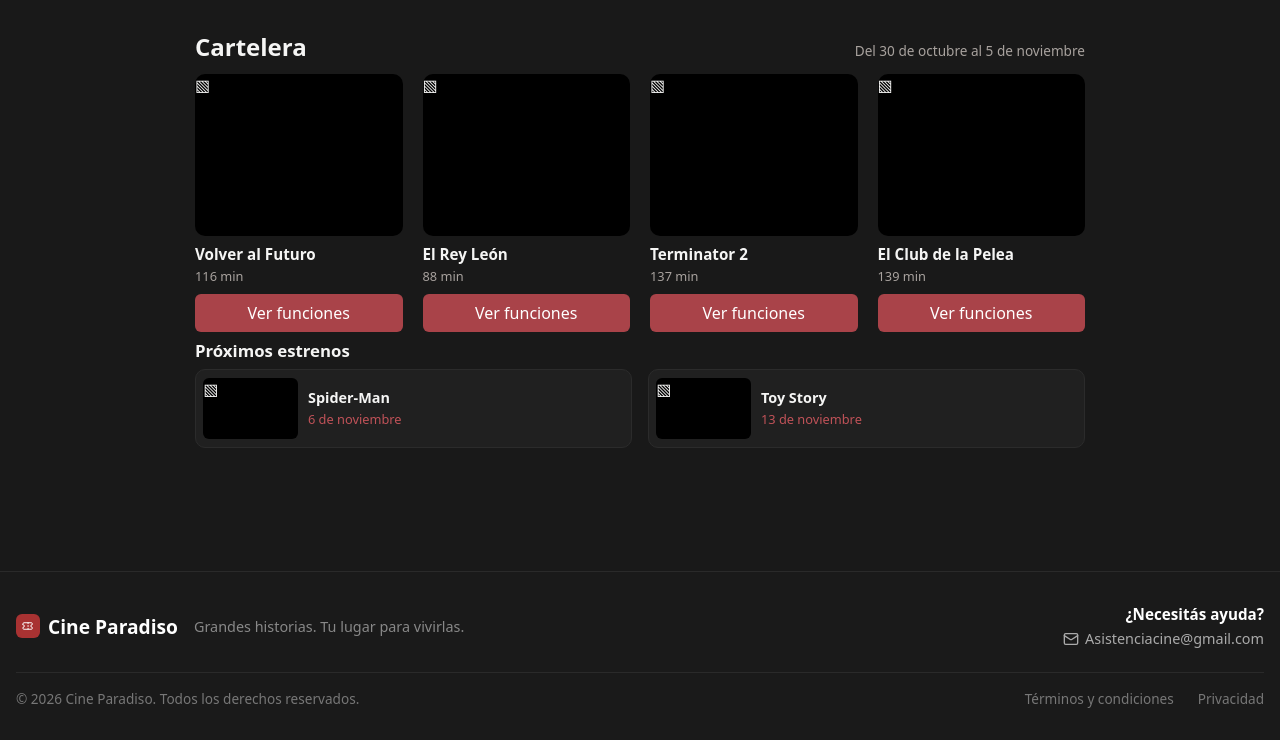
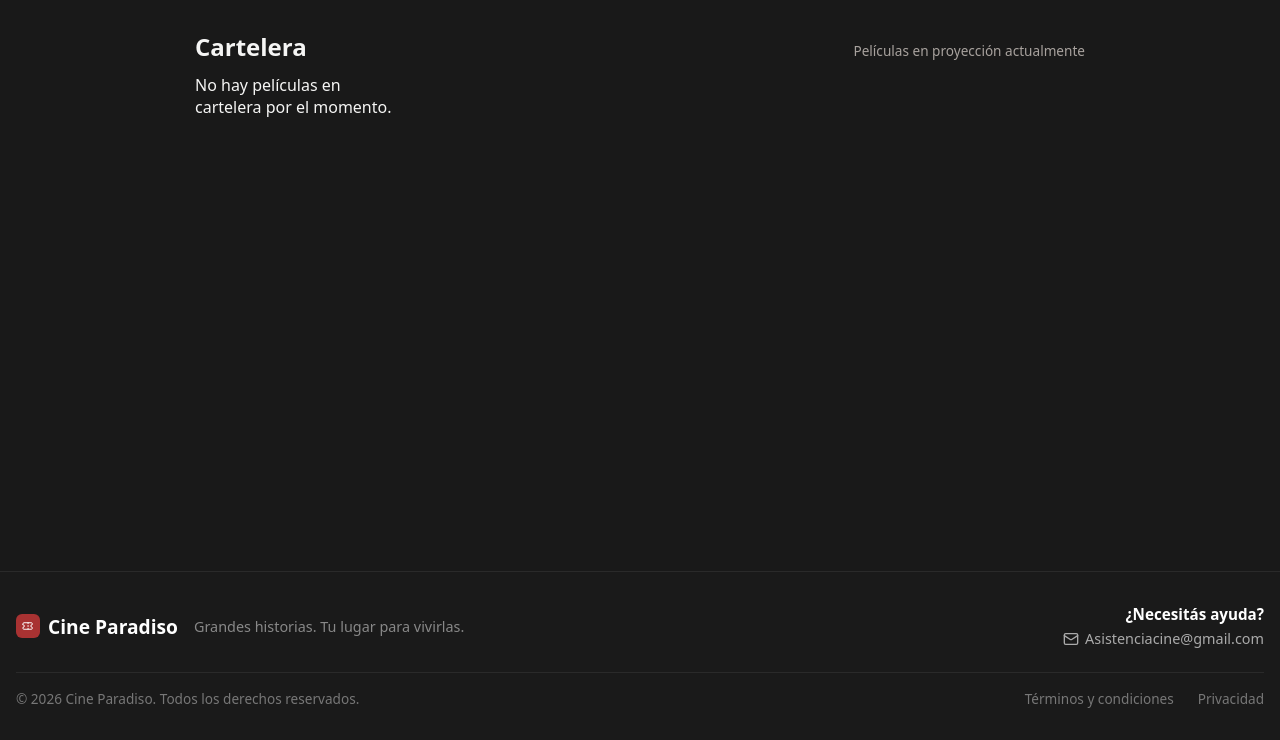
Before and after one commit to NahuelGz1/Frontend-Web, a Flask app: template templates/cliente/cartelera.html in a window 1280 px wide. Shown: the part 60-800 px from the top of the page. Run offline with Flask 3, Linux system fonts and the light colour scheme; the template is opened without the code that fills it, so the values that code supplies are empty.

Commit message:
refactor: modifico template cartelera

```diff
--- a/templates/cliente/cartelera.html
+++ b/templates/cliente/cartelera.html
@@ -4,7 +4,6 @@
 
 {% block content %}
 {% set peliculas_cartelera = peliculas|default([], true) %}
-{% set estrenos_cartelera = proximos_estrenos|default([], true) %}
 
 {% macro poster_image(movie, title) %}
 {% set image_url = movie.poster_url|default('', true) %}
@@ -23,7 +22,7 @@
 <div class="cartelera-page">
     <div class="section-head">
         <h1>Cartelera</h1>
-        <p class="cartelera-fechas">Del 30 de octubre al 5 de noviembre</p>
+        <p class="cartelera-fechas">Películas en proyección actualmente</p>
     </div>
 
     <section class="cartelera-grid" aria-label="Películas en cartelera">
@@ -42,59 +41,8 @@
         </article>
         {% endfor %}
         {% else %}
-        <!-- Mockup dinámico de prueba sin imágenes locales fijas -->
-        <article class="poster-card">
-            <div class="poster-placeholder" role="img" aria-label="Afiche Volver al Futuro">▧</div>
-            <h3>Volver al Futuro</h3>
-            <p>116 min</p>
-            <a href="{{ url_for('cliente_views.detalle_pelicula', pelicula_id=1) }}" class="btn-primary btn-block">Ver funciones</a>
-        </article>
-        <article class="poster-card">
-            <div class="poster-placeholder" role="img" aria-label="Afiche El Rey León">▧</div>
-            <h3>El Rey León</h3>
-            <p>88 min</p>
-            <a href="{{ url_for('cliente_views.detalle_pelicula', pelicula_id=2) }}" class="btn-primary btn-block">Ver funciones</a>
-        </article>
-        <article class="poster-card">
-            <div class="poster-placeholder" role="img" aria-label="Afiche Terminator 2">▧</div>
-            <h3>Terminator 2</h3>
-            <p>137 min</p>
-            <a href="{{ url_for('cliente_views.detalle_pelicula', pelicula_id=3) }}" class="btn-primary btn-block">Ver funciones</a>
-        </article>
-        <article class="poster-card">
-            <div class="poster-placeholder" role="img" aria-label="Afiche El Club de la Pelea">▧</div>
-            <h3>El Club de la Pelea</h3>
-            <p>139 min</p>
-            <a href="{{ url_for('cliente_views.detalle_pelicula', pelicula_id=4) }}" class="btn-primary btn-block">Ver funciones</a>
-        </article>
+        <p class="text-muted">No hay películas en cartelera por el momento.</p>
         {% endif %}
-    </section>
-
-    <section class="home-section">
-        <div class="section-head">
-            <h2>Próximos estrenos</h2>
-        </div>
-        <div class="upcoming-grid">
-            {% if estrenos_cartelera %}
-            {% for estreno in estrenos_cartelera %}
-            {% set titulo = estreno.titulo|default(estreno.title|default('Película', true), true) %}
-            {% set fecha = estreno.fecha_estreno|default(estreno.release_date|default('Próximamente', true), true) %}
-            <article class="movie-item card">
-                {{ poster_image(estreno, titulo) }}
-                <div><strong>{{ titulo }}</strong><span class="date">{{ fecha }}</span></div>
-            </article>
-            {% endfor %}
-            {% else %}
-            <article class="movie-item card">
-                <div class="poster-placeholder" role="img" aria-label="Afiche Spider-Man">▧</div>
-                <div><strong>Spider-Man</strong><span class="date">6 de noviembre</span></div>
-            </article>
-            <article class="movie-item card">
-                <div class="poster-placeholder" role="img" aria-label="Afiche Toy Story">▧</div>
-                <div><strong>Toy Story</strong><span class="date">13 de noviembre</span></div>
-            </article>
-            {% endif %}
-        </div>
     </section>
 </div>
 {% endblock %}
```
